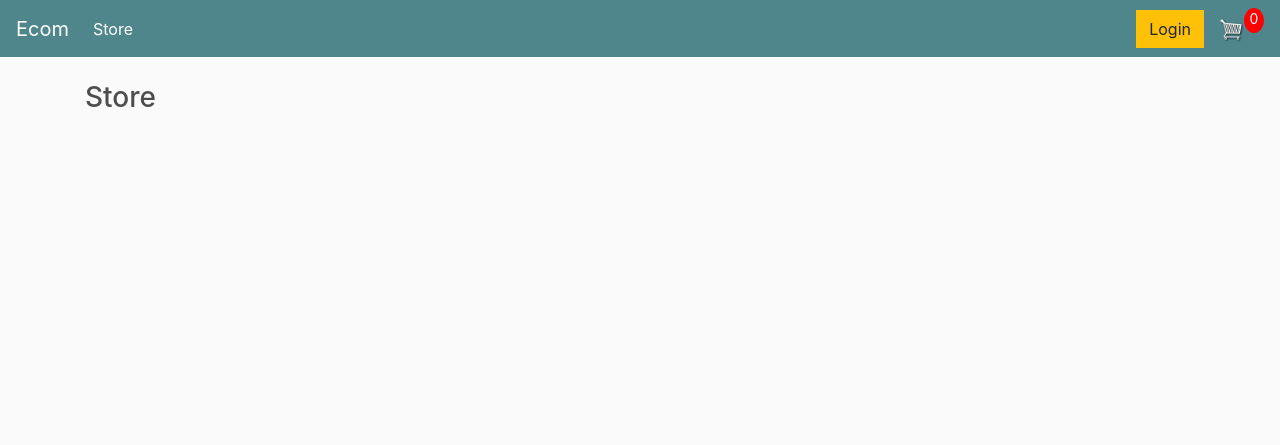
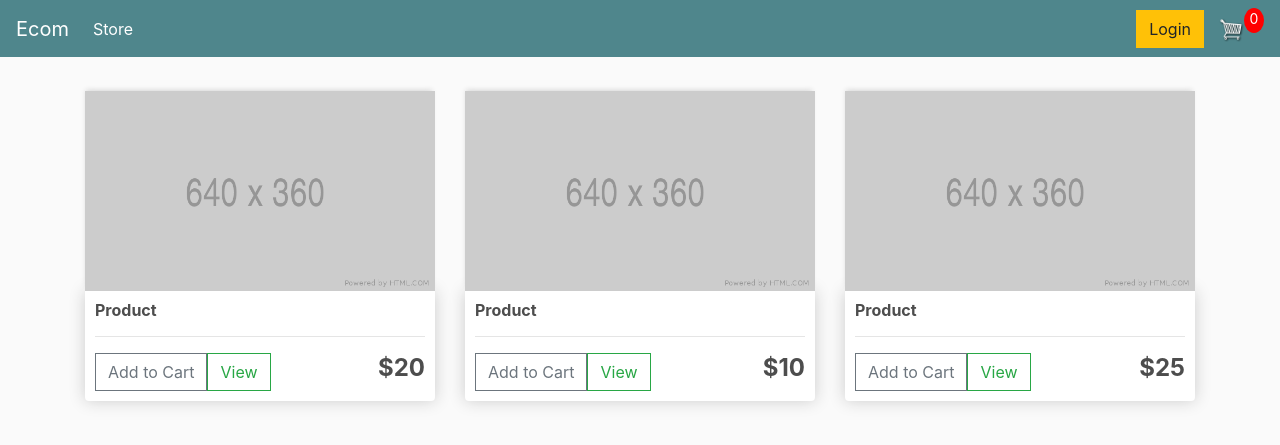
Before and after one commit to djr111/Ecommerce-Website, a Django app: page / in a window 1280 px wide. Shown: the top 445 px of the page. Run offline with Django 5.2, Linux system fonts and the light colour scheme; some libraries are stand-ins or nearby versions.

Commit message:
updated store.html page

```diff
--- a/ecom/static/css/main.css
+++ b/ecom/static/css/main.css
@@ -6,23 +6,34 @@ h1,h2,h3,h4,h5,h6{
     color: hsl(0 , 0%, 30%);
 }
 
-.box-element{
-    box-shadow:hsl(0, 0%, 80%) 0 0 16px;
+.box-element {
+    box-shadow: hsl(0, 0%, 80%) 0 0 16px;
     background-color: #fff;
     border-radius: 4px;
     padding: 10px;
 }
 
-.thumbnail{
-	width: 100%;
-	height: 200px;
-	-webkit-box-shadow: -1px -3px 5px -2px rgba(214,214,214,1);
-    -moz-box-shadow: -1px -3px 5px -2px rgba(214,214,214,1);
-    box-shadow: -1px -3px 5px -2px rgba(214,214,214,1);
+.thumbnail {
+    width: 100%;
+    height: 200px;
+    -webkit-box-shadow: -1px -3px 5px -2px rgba(214, 214, 214, 1);
+    -moz-box-shadow: -1px -3px 5px -2px rgba(214, 214, 214, 1);
+    box-shadow: -1px -3px 5px -2px rgba(214, 214, 214, 1);
 }
 
-.product{
-	border-radius: 0 0 4px 4px;
+.product {
+    border-radius: 0 0 4px 4px;
+}
+
+.button-container {
+    display: flex;
+    justify-content: space-between;
+    align-items: center;
+    margin-top: 10px;
+}
+
+.price {
+    margin-left: auto;
 }
 
 .bg-dark{
--- a/store/templates/store/store.html
+++ b/store/templates/store/store.html
@@ -1,7 +1,51 @@
 {% extends 'store/main.html' %}
 {% load static %}
 {% block content %}
+    <div class="row">
+        <div class="col-lg-4">
+            <img class="thumbnail" src="{% static 'images/placeholder.png'%}">
+            <div class="box-element product" >
+                <h6><strong>Product</strong></h6>
+                <hr>
 
-    <h3>Store</h3>
+                <div class="button-container">
+                    <button class="btn btn-outline-secondary add-btn">Add to Cart</button>
+                    <a class="btn btn-outline-success" href="#">View</a>
+                    <h4 class="price"><strong>$20</strong></h4>
+                </div>
+
+            </div>
+        </div>
+
+            <div class="col-lg-4">
+                <img class="thumbnail" src="{% static 'images/placeholder.png'%}">
+                <div class="box-element product" >
+                    <h6><strong>Product</strong></h6>
+                    <hr>
+
+                    <div class="button-container">
+                        <button class="btn btn-outline-secondary add-btn">Add to Cart</button>
+                        <a class="btn btn-outline-success" href="#">View</a>
+                        <h4 class="price"><strong>$10</strong></h4>
+                    </div>
+
+                </div>
+        </div>
+
+            <div class="col-lg-4">
+                <img class="thumbnail" src="{% static 'images/placeholder.png'%}">
+                <div class="box-element product" >
+                    <h6><strong>Product</strong></h6>
+                    <hr>
+
+                    <div class="button-container">
+                        <button class="btn btn-outline-secondary add-btn">Add to Cart</button>
+                        <a class="btn btn-outline-success" href="#">View</a>
+                        <h4 class="price"><strong>$25</strong></h4>
+                    </div>
+
+                </div>
+        </div>
+    </div>
 
 {% endblock content %}
```
Also changed, not shown: ecom/static/images/placeholder.png (added).
